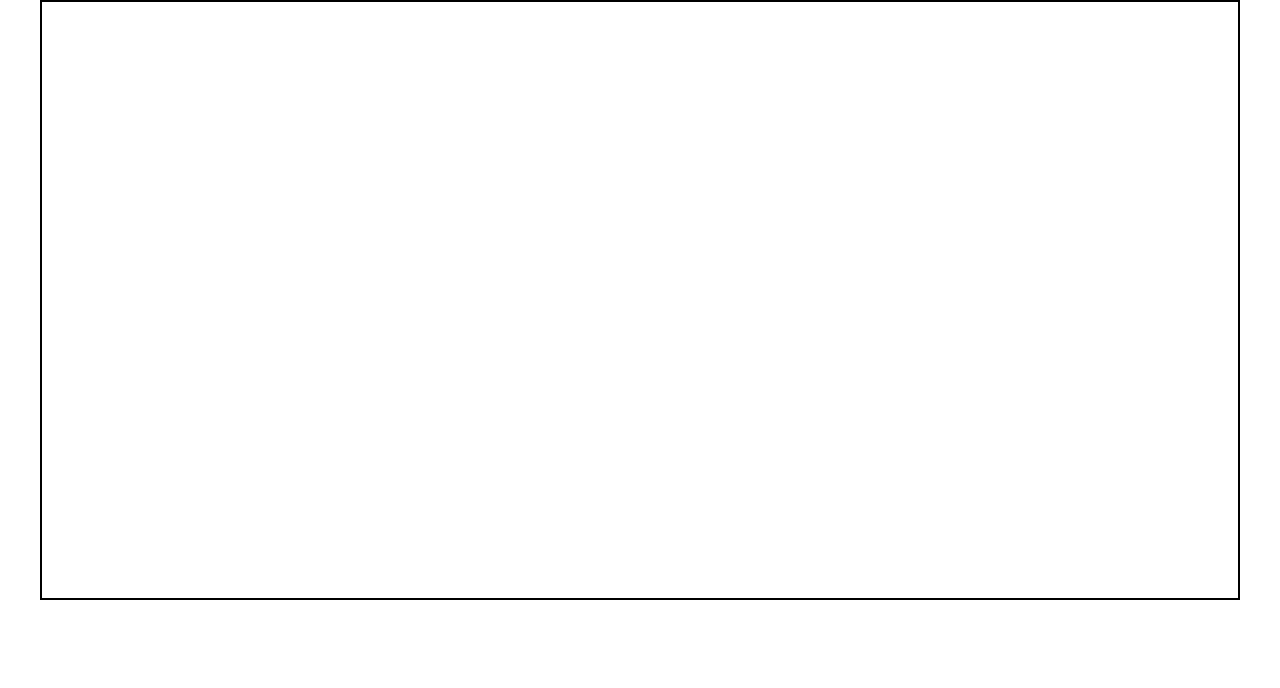
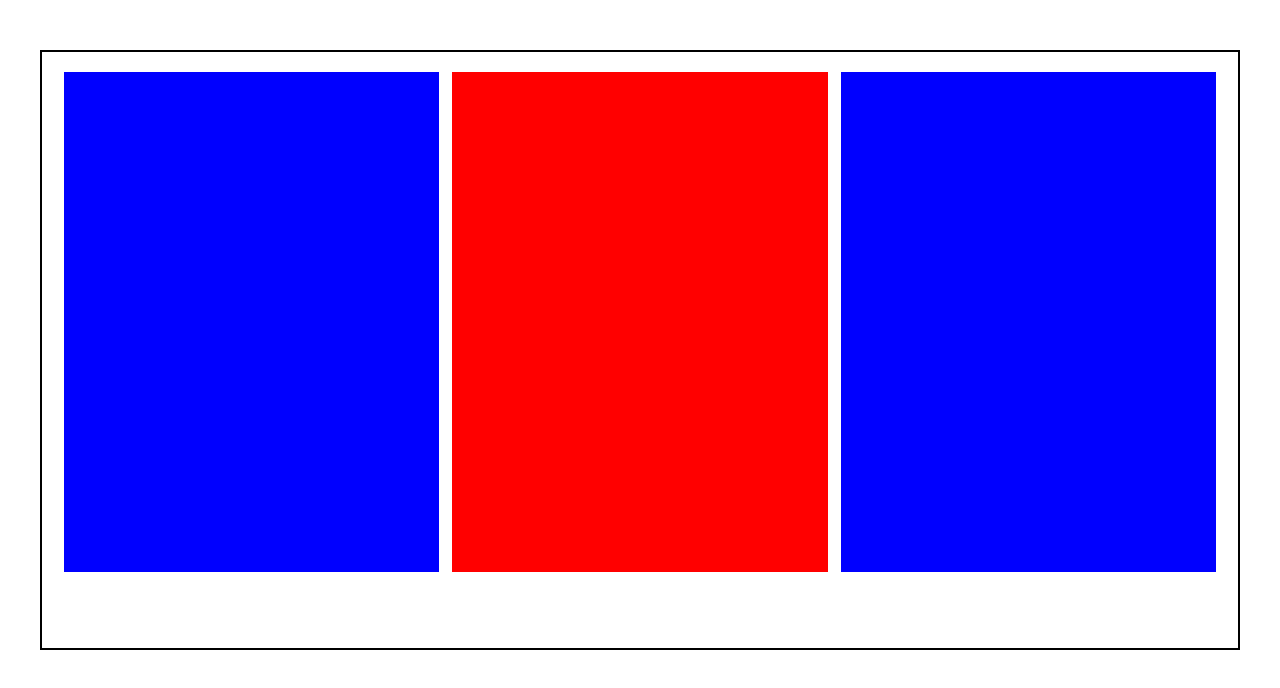
Before and after one commit to 95ElWin/css-lessons, a plain HTML site: page Lesson12/index.html in a window 1280 px wide. Drawn offline with Linux system fonts and the light colour scheme.

Commit message:
lesson12.01

```diff
--- a/Lesson12/main.css
+++ b/Lesson12/main.css
@@ -1,11 +1,24 @@
-*{
-    margin: 0px auto;
-    padding: 0px;
-    box-sizing: border-box;
+* {
+  margin: 0px auto;
+  padding: 0px;
+  box-sizing: border-box;
 }
 
 .parent {
-    width: 1200px;
-    height: 600px;
-    border: 2px solid;
+  width: 1200px;
+  min-height: 600px;
+  border: 2px solid;
+  margin: 50px auto;
+  display: flex;
+  flex-wrap: wrap;
+  column-gap: 10px;
+  padding: 20px;
 }
+.parent article {
+  width: calc(100% / 3 - 10px);
+  height: 500px;
+  background: blue;
+}
+.parent article:nth-child(2) {
+  background: red;
+}
```
